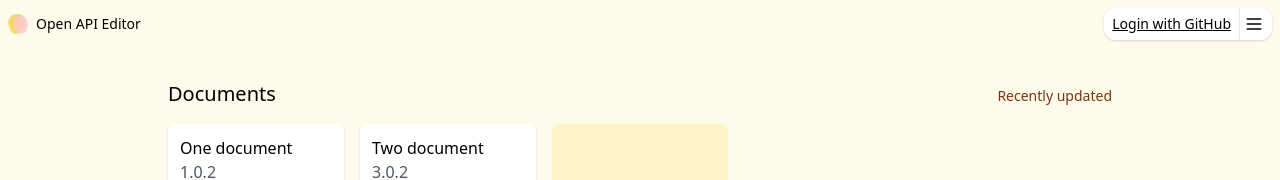
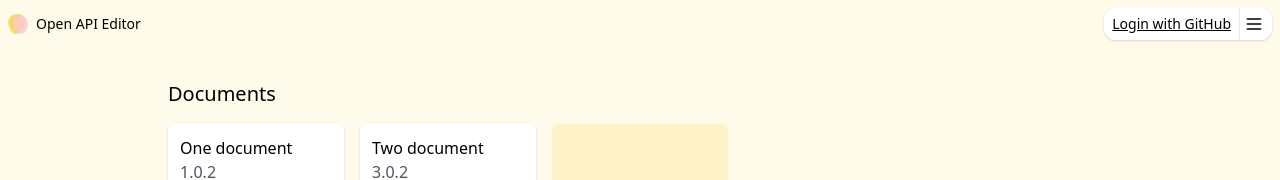
Before and after one commit to t-eckert/open-api-editor, a React (Create React App) app in the folder site/: page / in a window 1280 px wide. Shown: the top 180 px of the page. Built offline with nearby package versions, Linux system fonts and the light colour scheme.

Commit message:
Remove Recently updated to Documents

```diff
--- a/site/src/components/documents/Documents.tsx
+++ b/site/src/components/documents/Documents.tsx
@@ -1,29 +1,26 @@
-import DocumentPreview from "./DocumentPreview";
-import DocumentCreate from "./DocumentCreate";
+import DocumentPreview from "./DocumentPreview"
+import DocumentCreate from "./DocumentCreate"
 
 type Props = {
-  documents: { title: string; version: string }[];
-};
+  documents: { title: string; version: string }[]
+}
 
 const Documents = (props: Props) => {
   const documentPreviews = props.documents.map((document) => (
     <DocumentPreview document={document} key={document.title} />
-  ));
+  ))
 
   return (
     <div className="pt-8 px-2 mx-auto container">
       <div className="w-full flex flex-row justify-between items-baseline">
         <h1 className="mb-4 font-medium text-xl">Documents</h1>
-        <div className="font-medium text-sm text-yellow-900">
-          Recently updated
-        </div>
       </div>
       <div className="flex flex-col md:flex-row flex-wrap md:gap-4">
         {documentPreviews}
         <DocumentCreate />
       </div>
     </div>
-  );
-};
+  )
+}
 
-export default Documents;
+export default Documents
```
